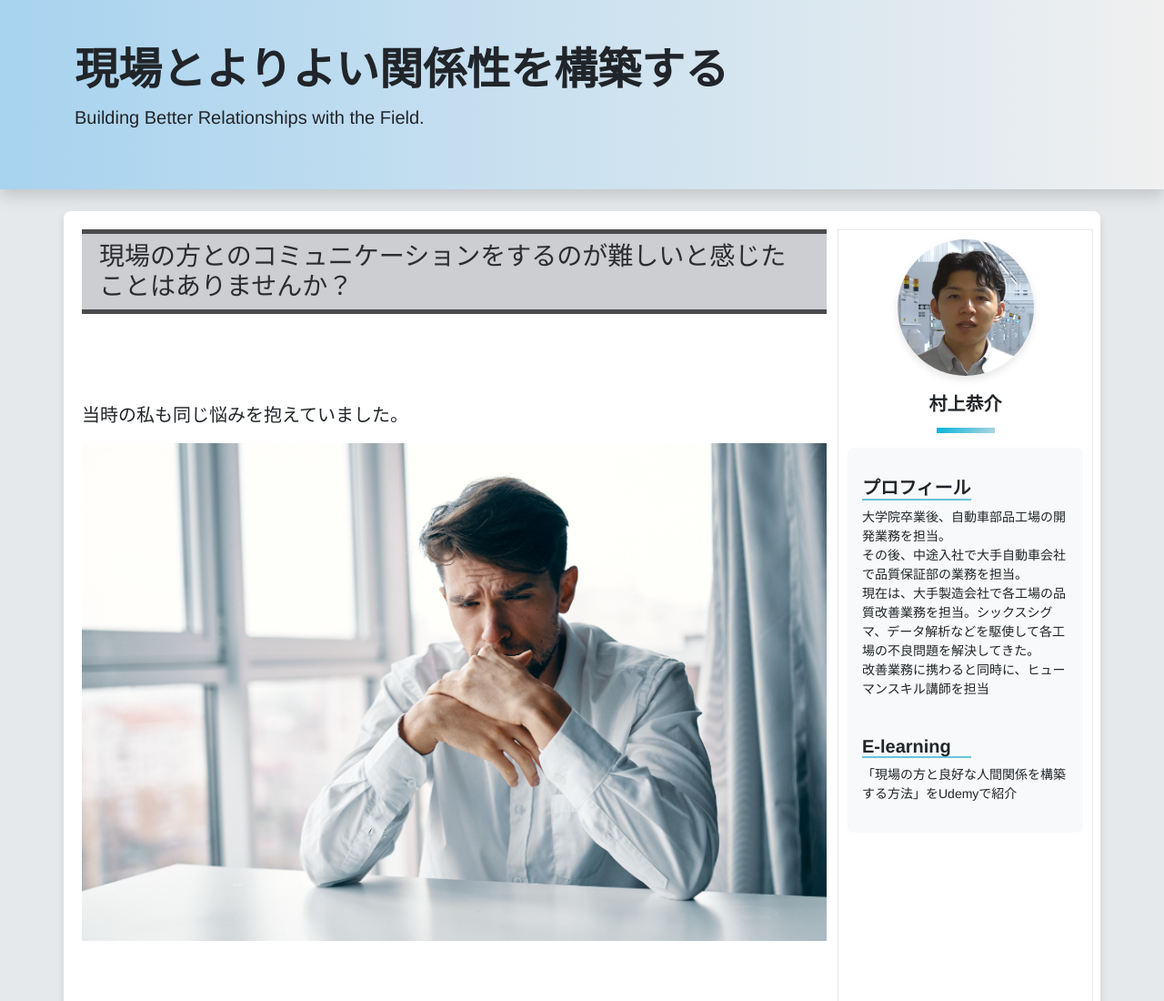
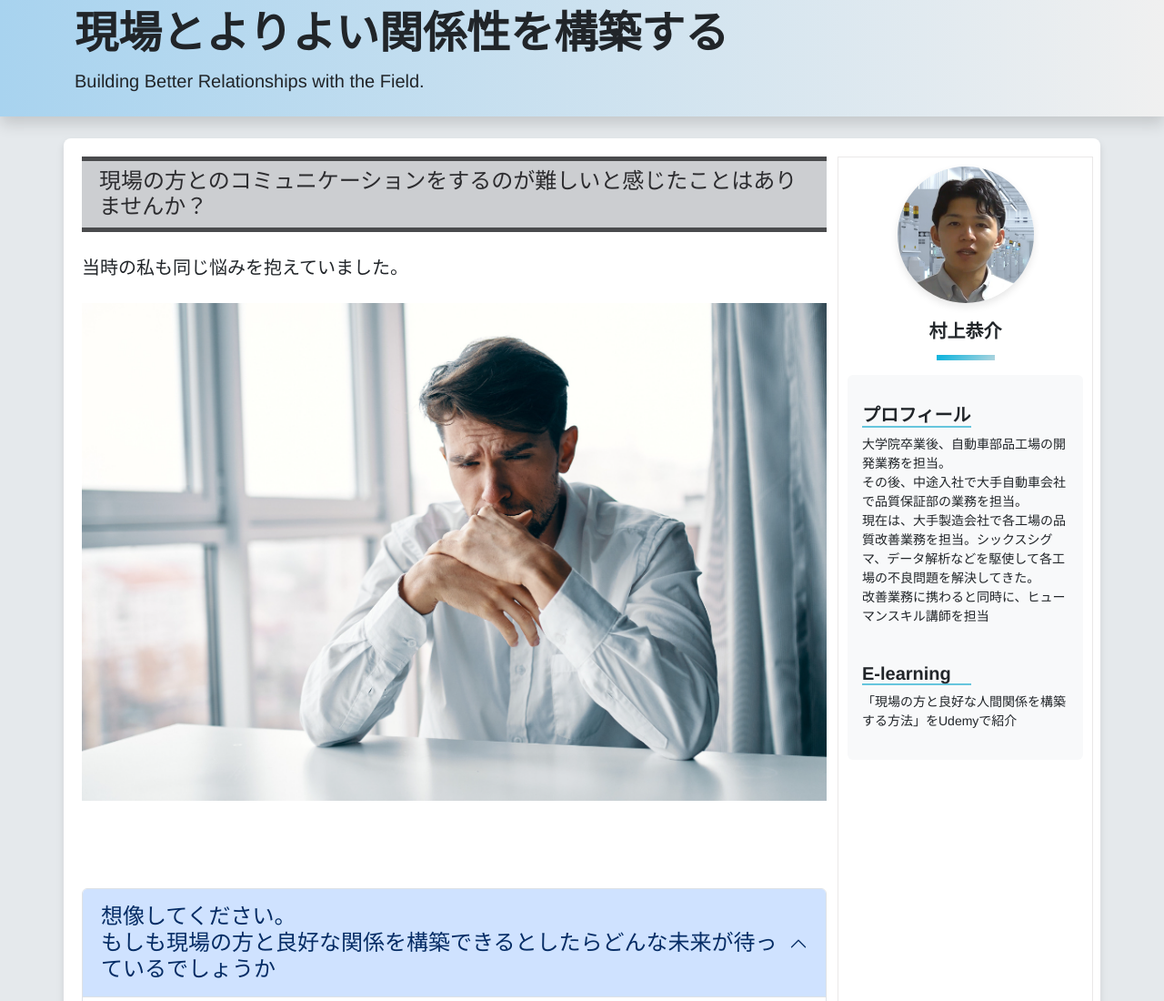
Before and after one commit to ksk-murakami/genba-communication3, a plain HTML site: page index.html in a window 1280 px wide. Shown: the top 1100 px of the page at 91% size. Drawn offline with nearby package versions, Linux system fonts and the light colour scheme.

Commit message:
commit 202408191550

```diff
--- a/index.html
+++ b/index.html
@@ -8,7 +8,7 @@
     <link href="main.css" rel="stylesheet">
 </head>
 <body class="custom-bg">
-    <div class="background py-5 shadow mb-4">
+    <div class="background py-2 shadow mb-4">
         <div class="container ">
             <h1 class="display-2" style="font-weight: bold;">現場とよりよい関係性を構築する</h1>
             <p class="lead">Building Better Relationships with the Field.</p>
@@ -18,8 +18,8 @@
     <div class="container content-bg">
         <div class="row">
             <div class="col-md-9">
-                <h1 class="fs-3 box4 mb-4">現場の方とのコミュニケーションをするのが難しいと感じたことはありませんか？</h1>
-                <p class="lead extra-spacing">当時の私も同じ悩みを抱えていました。</p>
+                <h1 class="fs-4 box4 mb-4">現場の方とのコミュニケーションをするのが難しいと感じたことはありませんか？</h1>
+                <p class="lead my-4">当時の私も同じ悩みを抱えていました。</p>
                 <div class="text-center">
                     <img src="worry.png" class="img-fluid " style="width: 100%;">
                 </div>
```
